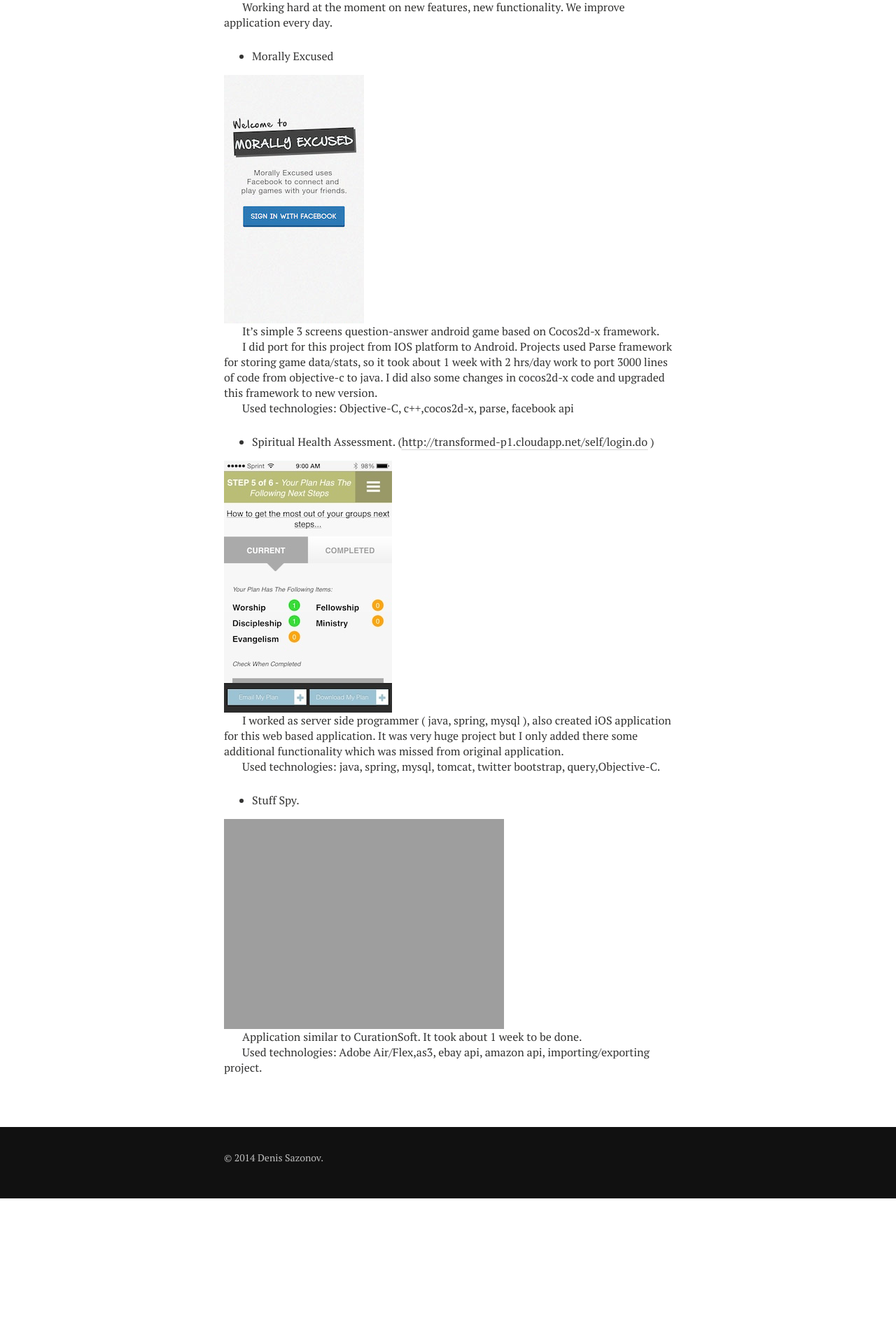
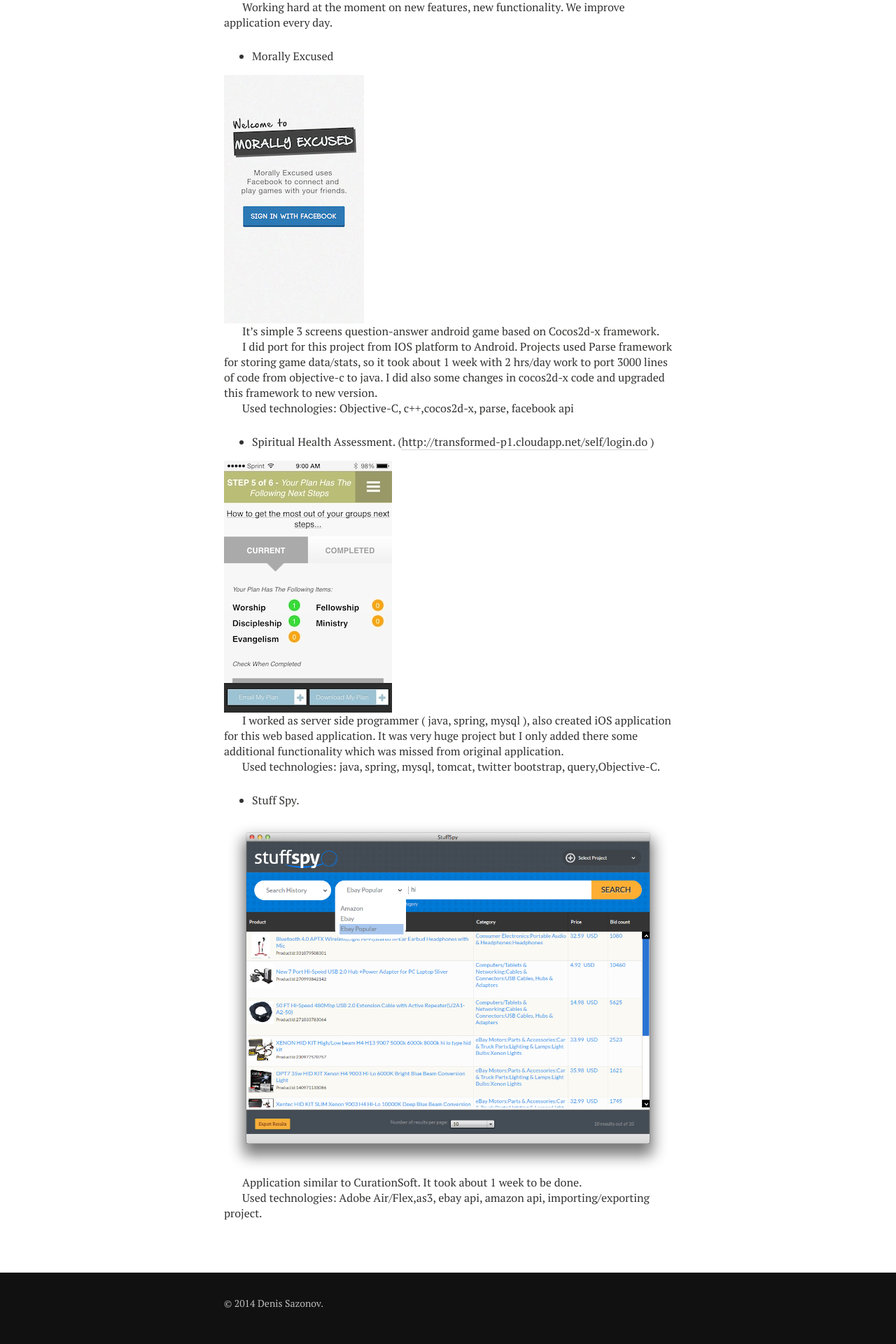
Before and after one commit to sadensmol/sadensmol.github.com, a Jekyll site: the page built from projects.md, in a window 1280 px wide. Shown: the part 2412-4332 px from the top of the page at 70% size. Built offline with Jekyll 4.4.1, drawn with Linux system fonts in a browser that asks for light colours; nearby versions of some CDN libraries; before the commit the page ends 4124 px from its top, so only the background shows below that.

Commit message:
gdfsgdfs

```diff
--- a/projects.md
+++ b/projects.md
@@ -67,7 +67,7 @@
 
 - Stuff Spy.
 
-![StuffSpy]({{ site.url }}/images/projects_ss_screenshot.jpg)
+![StuffSpy]({{ site.url }}/images/projects_ss_screenshot.png)
 
 Application similar to CurationSoft. It took about 1 week to be done.
 
```
